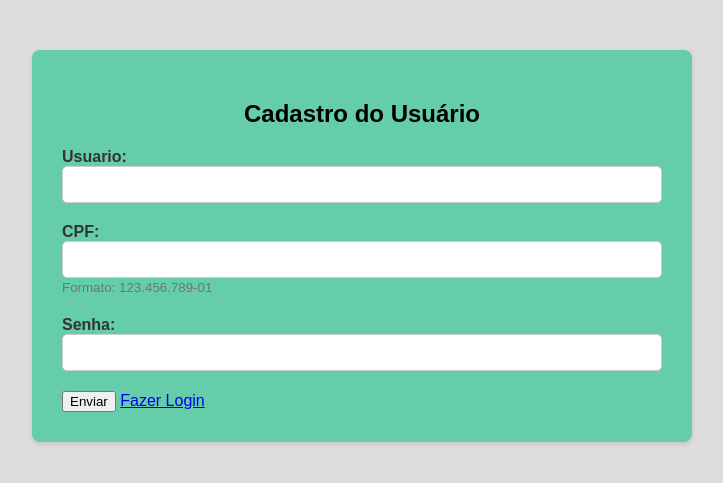
After one commit to DigTon/HealthQR, a PHP site: page / in a window 1280 px wide. The commit adds this page. Shown: the top 483 px of the page, without its empty margins (278-1001 px from the left). Run offline with PHP 8.4, Linux system fonts and the light colour scheme.

Commit message:
Add files via upload

```diff
--- /dev/null
+++ b/index.php
@@ -0,0 +1,205 @@
+<?php
+session_start();
+
+include("connection.php");
+
+if ($_SERVER["REQUEST_METHOD"] == "POST") { // Verifica se a requisição é do tipo POST e obtem os campos Nome, CPF e senha
+    $nome = $_POST['txtNome'];
+    $cpf = $_POST['txtCPF'];
+    $senha = $_POST['txtSenha'];
+
+    // Verifica se já existe um cadastro com o mesmo nome de usuário ou CPF
+    $checkQuery = "SELECT id, nome FROM usuario WHERE nome = ? OR cpf = ?";
+    $checkStmt = $conn->prepare($checkQuery);
+    $checkStmt->bind_param("ss", $nome, $cpf);
+    $checkStmt->execute();
+    $checkResult = $checkStmt->get_result();
+
+    if ($checkResult->num_rows > 0) { // Se já existe cadastro, exibe um alerta em JavaScript
+        echo "<script>alert('Já existe um cadastro com esse nome de usuário ou CPF!');</script>";
+    } else { // Se não existe cadastro, realiza a inserção na tabela 'usuario'
+        $insertQuery = "INSERT INTO usuario (nome, cpf, senha) VALUES (?, ?, ?)";
+        $insertStmt = $conn->prepare($insertQuery);
+        $insertStmt->bind_param("sss", $nome, $cpf, $senha);
+
+        if ($insertStmt->execute()) {  // Se a inserção for bem-sucedida
+            $insertStmt->close();
+
+             // Obtém o ID e o nome do usuário recém-cadastrado
+            $getIdQuery = "SELECT id, nome FROM usuario WHERE nome = ?";
+
+            // Prepara a declaração SQL para execução
+            $getIdStmt = $conn->prepare($getIdQuery);
+
+            // Vincula o valor do nome recebido do formulário ao parâmetro '?' na consulta SQL
+            $getIdStmt->bind_param("s", $nome);
+
+            // Executa a consulta preparada
+            $getIdStmt->execute();
+
+            // Obtém o resultado da consulta
+            $idResult = $getIdStmt->get_result();
+
+            if ($idResult->num_rows > 0) { // Se encontrar o usuário, armazena na sessão e redireciona
+                $row = $idResult->fetch_assoc();
+                $_SESSION['usuario_id'] = $row['id'];
+                $_SESSION['usuario_nome'] = $row['nome'];
+                header("Location: pagina_inicial.php");
+                exit();
+            } else {
+                echo "Erro ao buscar informações do usuário recém-cadastrado.";
+            }
+
+            $getIdStmt->close();
+        } else { // Se houver erro na inserção, exibe o erro
+            echo "Erro ao cadastrar: " . $insertStmt->error;
+        }
+
+        $insertStmt->close();
+    }
+
+    $checkStmt->close();
+    $conn->close();
+}
+?>
+
+
+<!DOCTYPE html>
+<html lang="pt-br">
+
+<head>
+    <meta charset="UTF-8">
+    <meta name="viewport" content="width=device-width, initial-scale=1.0">
+    <title>Novo Cadastro de Usuário</title>
+    <style>
+        body {
+            background-color: #DCDCDC;
+            color: #333;
+            font-family: Arial, sans-serif;
+            margin: 0;
+            padding: 0;
+        }
+
+        .container {
+            max-width: 600px;
+            margin: 50px auto;
+            background-color: #66CDAA;
+            padding: 30px;
+            border-radius: 8px;
+            box-shadow: 0px 2px 5px rgba(0, 0, 0, 0.1);
+        }
+
+        h2 {
+            color: black;
+            margin-bottom: 20px;
+            text-align: center;
+        }
+
+        form {
+            color: #333;
+        }
+
+        .form-group {
+            margin-bottom: 20px;
+        }
+
+        label {
+            font-weight: bold;
+        }
+
+        input[type="text"],
+        input[type="email"],
+        input[type="number"],
+        input[type="date"] {
+            width: 100%;
+            padding: 10px;
+            border-radius: 5px;
+            border: 1px solid #ccc;
+            box-sizing: border-box;
+        }
+
+        input[type="submit"] {
+            padding: 10px 20px;
+            background-color: #fa8072;
+            color: #fff;
+            border: none;
+            border-radius: 5px;
+            cursor: pointer;
+        }
+
+        input[type="submit"]:hover {
+            background-color: #dc143c;
+        }
+
+        small {
+            color: #6c757d;
+        }
+
+
+    </style>
+</head>
+
+<body>
+    <div class="container">
+        <h2>Cadastro do Usuário</h2>
+        <form name="form1" id="form1" onsubmit="return validateForm()" method="post" action="<?php echo htmlspecialchars($_SERVER["PHP_SELF"]); ?>">
+            <div class="form-group">
+                <label for="nome">Usuario:</label>
+                <input type="text" id="nome" name="txtNome" required>
+            </div>
+            <div class="form-group">
+                <label for="cpf">CPF:</label>
+                <input type="text" id="cpf" name="txtCPF" pattern="\d{3}\.\d{3}\.\d{3}-\d{2}"
+                    oninput="formatarCampo('cpf', '###.###.###-##')" required>
+                <small>Formato: 123.456.789-01</small>
+            </div>
+            <div class="form-group">
+                <label for="senha">Senha:</label>
+                <input type="text" id="senha" name="txtSenha" required>
+            </div>
+            <button type="submit">Enviar</button>
+            <a href="login.php">Fazer Login</a>
+        </form>
+    </div>
+    <script>
+        function validateForm() {
+            return true;
+        }
+
+        // Função para formatar o campo com uma máscara específica
+        function formatarCampo(idCampo, mascara) {
+            // Obtém o elemento do campo pelo ID
+            var campo = document.getElementById(idCampo);
+
+            // Remove todos os caracteres não numéricos do valor do campo
+            var valorCampo = campo.value.replace(/\D/g, "");
+
+            // Converte a máscara em um array de caracteres
+            var mascaraArray = mascara.split("");
+
+            // Variável para armazenar o valor formatado final
+            var valorFormatado = "";
+
+            // Loop para percorrer a máscara e o valor do campo
+            for (var i = 0, j = 0; i < mascaraArray.length && j < valorCampo.length; i++) {
+                // Se encontrar um caracter '#' na máscara, adiciona o próximo dígito do valor do campo
+                if (mascaraArray[i] === "#") {
+                    valorFormatado += valorCampo[j++];
+                } else {
+                    // Caso contrário, adiciona o caracter da máscara diretamente ao valor formatado
+                    valorFormatado += mascaraArray[i];
+                }
+            }
+
+            // Define o valor formatado de volta ao campo
+            campo.value = valorFormatado;
+        }
+
+
+
+    </script>
+
+
+</body>
+
+</html>
--- a/login.php
+++ b/login.php
@@ -133,7 +133,7 @@ if ($result->num_rows > 0) {
             <input type="submit" value="Entrar">
         </form>
         <br>
-        <a href="cad_login.php" class="create-account-btn">Se Cadastrar</a>
+        <a href="index.php" class="create-account-btn">Se Cadastrar</a>
     </div>
 </body>
 
```
